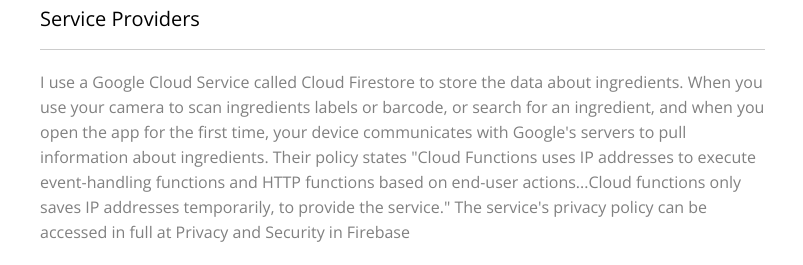
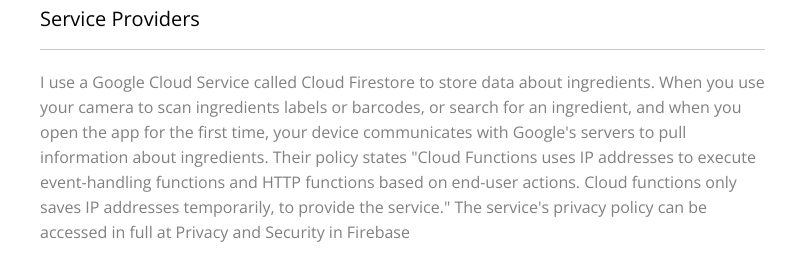
Before and after one commit to KhanKhuu/foodselect.io, a plain HTML site: page privacy-policy.html in a window 1280 px wide. Shown: the part 687-952 px from the top of the page, 380-1183 px from the left. Drawn offline with nearby package versions, Linux system fonts and the light colour scheme; some packages are replaced by stand-ins of ours.

Commit message:
updated privacy policy

```diff
--- a/privacy-policy.html
+++ b/privacy-policy.html
@@ -120,13 +120,13 @@
 						</div>
 						<div class="policy-details">
 							   <p>I use a Google Cloud Service called Cloud Firestore to
-							   store the data about ingredients. When you use your camera to
-							   scan ingredients labels or barcode, or search for an ingredient,
+							   store data about ingredients. When you use your camera to
+							   scan ingredients labels or barcodes, or search for an ingredient,
 							   and when you open the app for the first time, your device communicates
 							   with Google's servers to pull information about ingredients.
 							   Their policy states "Cloud Functions uses IP addresses
 							   to execute event-handling functions and HTTP functions based
-							   on end-user actions...Cloud functions only saves IP addresses
+							   on end-user actions. Cloud functions only saves IP addresses
 							   temporarily, to provide the service." The service's privacy policy
 							   can be accessed in full at
 							   <a href="https://firebase.google.com/support/privacy/">Privacy and Security in Firebase</a>
```
